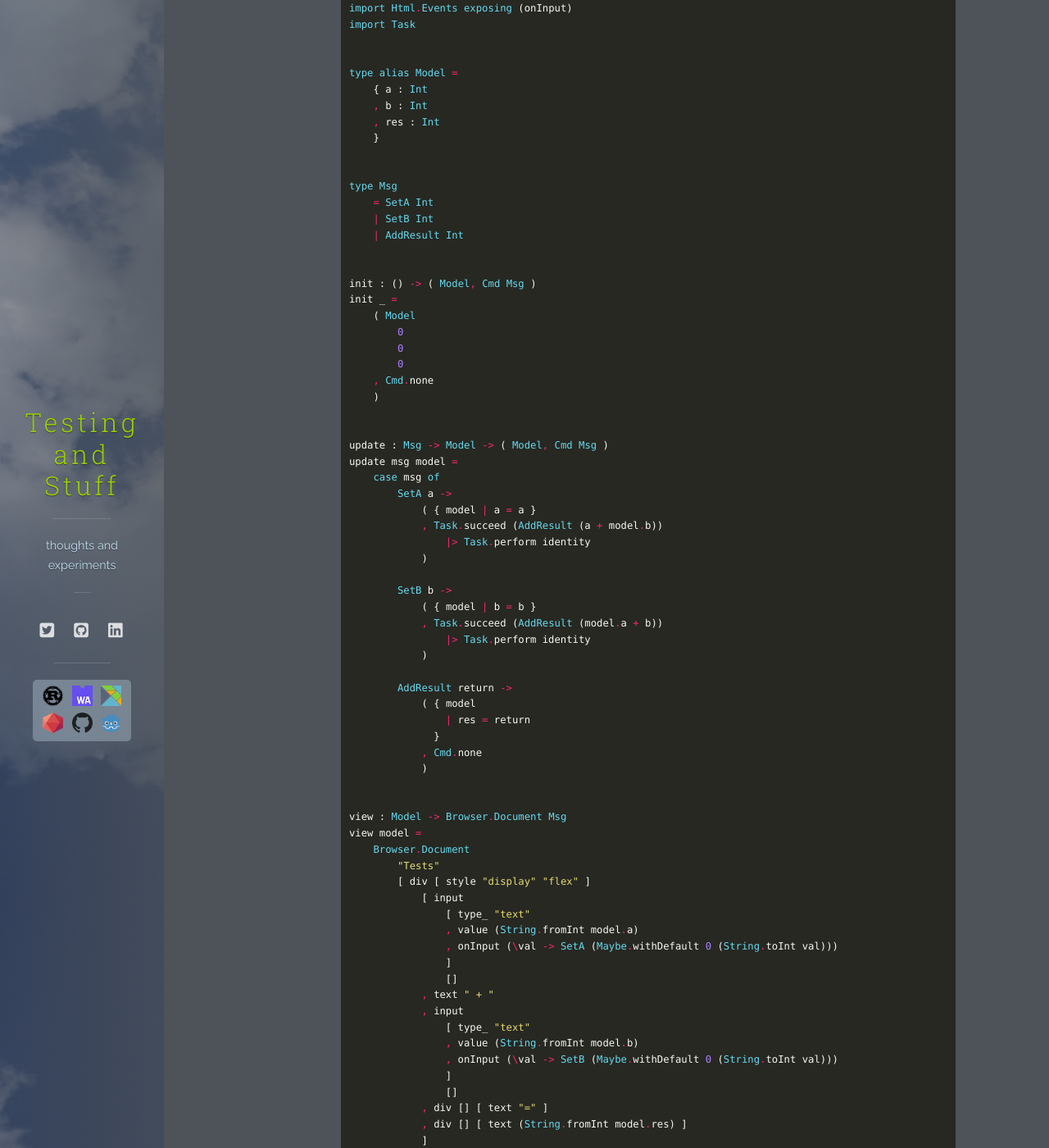
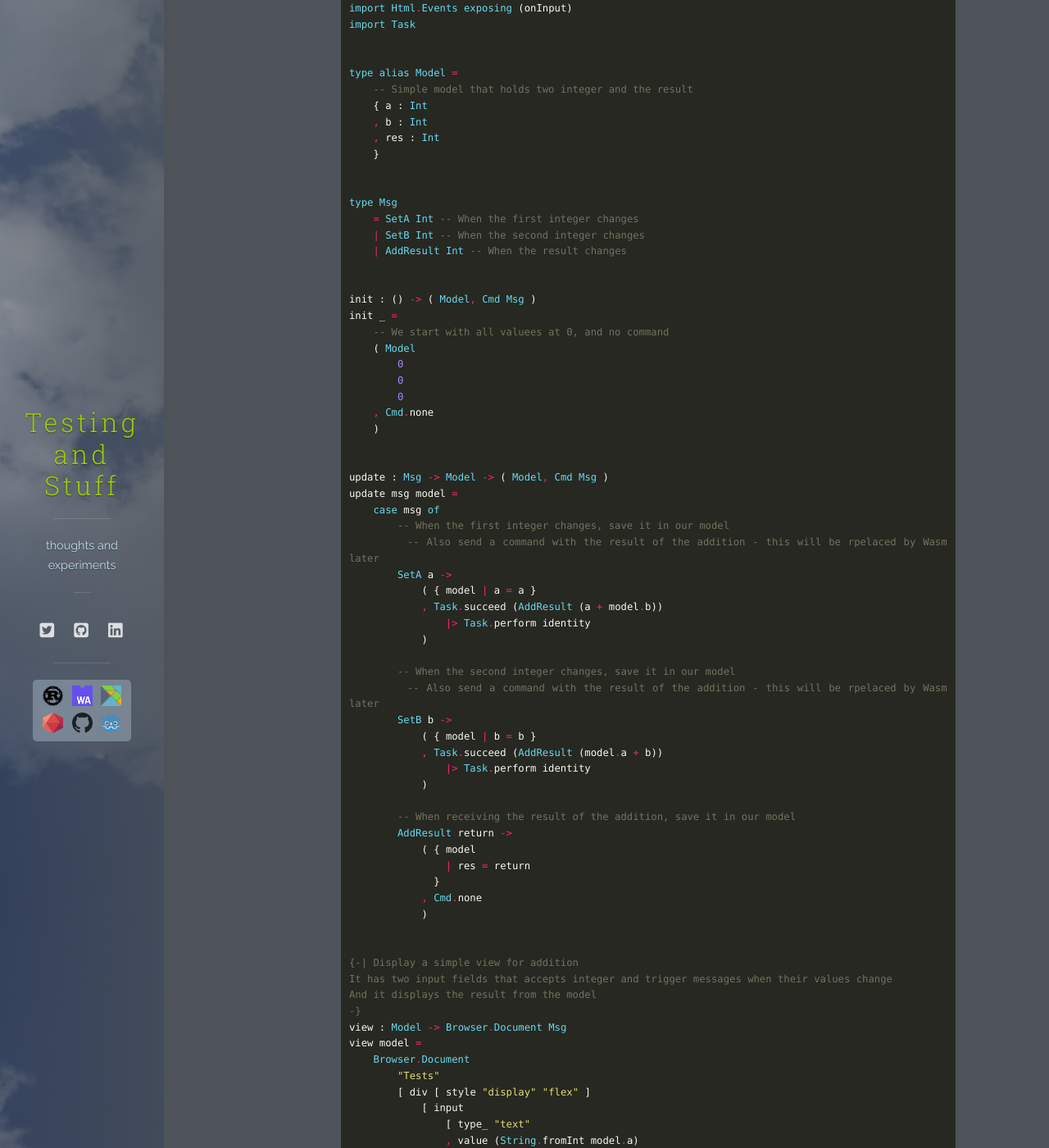
Before and after one commit to mockersf/mockersf.github.io, a Jekyll site: the page built from _posts/2020-07-18-wasm-elm.md, in a window 1280 px wide and 1400 px high, scrolled down 2286 px. Shown: the whole window at 82% size. Built offline with Jekyll 4.4.1, drawn with Linux system fonts in a browser that asks for light colours; nearby versions of some CDN libraries; some of the changed text lies outside the part shown.

Commit message:
:wrench: add comments to elm code

````diff
--- a/_posts/2020-07-18-wasm-elm.md
+++ b/_posts/2020-07-18-wasm-elm.md
@@ -87,6 +87,7 @@ import Task
 
 
 type alias Model =
+    -- Simple model that holds two integer and the result
     { a : Int
     , b : Int
     , res : Int
@@ -94,13 +95,14 @@ type alias Model =
 
 
 type Msg
-    = SetA Int
-    | SetB Int
-    | AddResult Int
+    = SetA Int -- When the first integer changes
+    | SetB Int -- When the second integer changes
+    | AddResult Int -- When the result changes
 
 
 init : () -> ( Model, Cmd Msg )
 init _ =
+    -- We start with all valuees at 0, and no command
     ( Model
         0
         0
@@ -112,18 +114,23 @@ init _ =
 update : Msg -> Model -> ( Model, Cmd Msg )
 update msg model =
     case msg of
+        -- When the first integer changes, save it in our model
+        -- Also send a command with the result of the addition - this will be rpelaced by Wasm later
         SetA a ->
             ( { model | a = a }
             , Task.succeed (AddResult (a + model.b))
                 |> Task.perform identity
             )
 
+        -- When the second integer changes, save it in our model
+        -- Also send a command with the result of the addition - this will be rpelaced by Wasm later
         SetB b ->
             ( { model | b = b }
             , Task.succeed (AddResult (model.a + b))
                 |> Task.perform identity
             )
 
+        -- When receiving the result of the addition, save it in our model
         AddResult return ->
             ( { model
                 | res = return
@@ -132,6 +139,10 @@ update msg model =
             )
 
 
+{-| Display a simple view for addition
+It has two input fields that accepts integer and trigger messages when their values change
+And it displays the result from the model
+-}
 view : Model -> Browser.Document Msg
 view model =
     Browser.Document
@@ -168,6 +179,7 @@ main =
 
 subscriptions : Model -> Sub Msg
 subscriptions _ =
+    -- no subscription for now
     Sub.none
 ```
 
````
